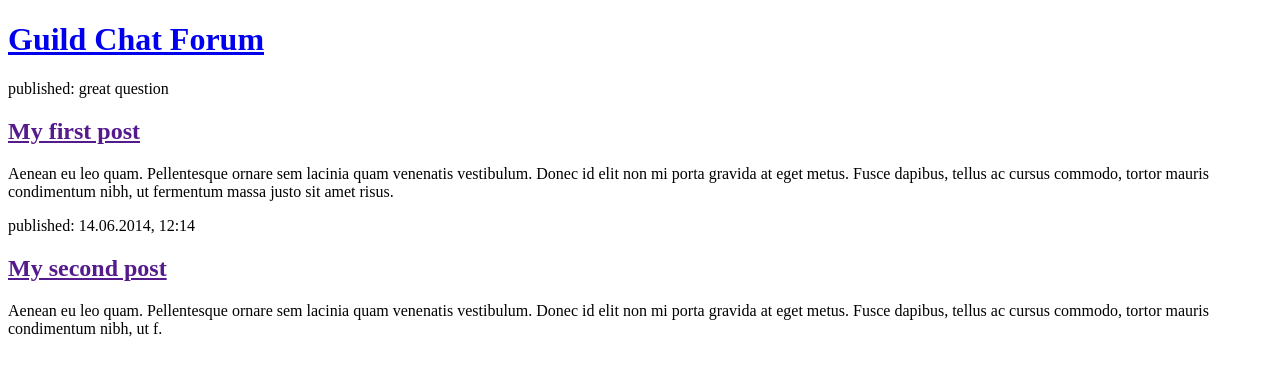
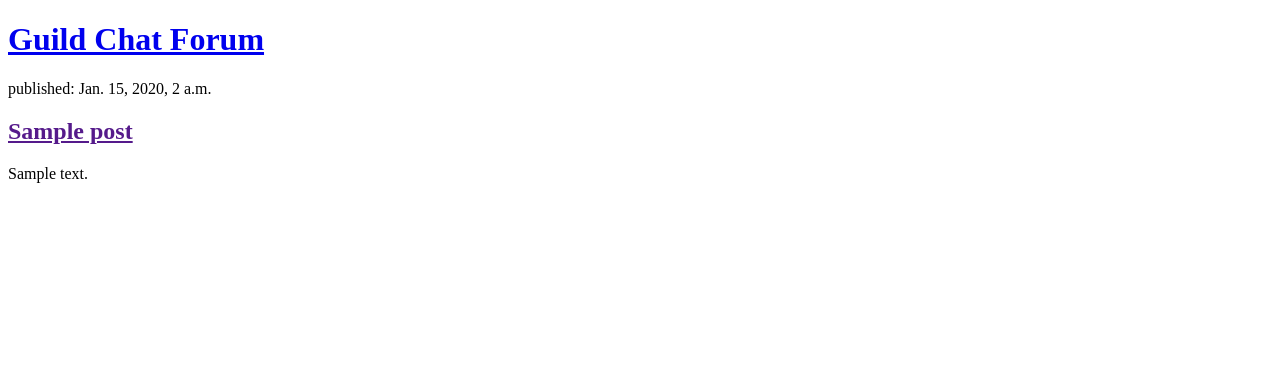
Before and after one commit to Sinakor/my-first-forum, a Django app: template guildsite/forum/templates/forum/post_list.html in a window 1280 px wide. Shown: the top 376 px of the page. Run offline with Django 3.2, Linux system fonts and the light colour scheme; the template is opened without the code that fills it: values that come from a table or form of the project are taken from there, others are empty; tables that the repository leaves empty hold one stand-in row (values such as "Sample post").

Commit message:
modified templates to display posts from database

```diff
--- a/guildsite/forum/templates/forum/post_list.html
+++ b/guildsite/forum/templates/forum/post_list.html
@@ -9,17 +9,12 @@
     <div>
         <h1><a href="/">Guild Chat Forum</a></h1>
     </div>
-
+    {% for post in posts %}
     <div>
-        <p>published: great question</p>
-        <h2><a href="">My first post</a></h2>
-        <p>Aenean eu leo quam. Pellentesque ornare sem lacinia quam venenatis vestibulum. Donec id elit non mi porta gravida at eget metus. Fusce dapibus, tellus ac cursus commodo, tortor mauris condimentum nibh, ut fermentum massa justo sit amet risus.</p>
+        <p>published: {{ post.published_date }}</p>
+        <h2><a href="">{{ post.title }}</a></h2>
+        <p>{{ post.text|linebreaksbr }}</p>
     </div>
-
-    <div>
-        <p>published: 14.06.2014, 12:14</p>
-        <h2><a href="">My second post</a></h2>
-        <p>Aenean eu leo quam. Pellentesque ornare sem lacinia quam venenatis vestibulum. Donec id elit non mi porta gravida at eget metus. Fusce dapibus, tellus ac cursus commodo, tortor mauris condimentum nibh, ut f.</p>
-    </div>
+    {% endfor %}
 </body>
 </html>
--- a/guildsite/forum/views.py
+++ b/guildsite/forum/views.py
@@ -1,4 +1,7 @@
 from django.shortcuts import render
+from django.utils import timezone
+from .models import Post
 
 def post_list(request):
-    return render(request, 'forum/post_list.html', {})
+	posts = Post.objects.filter(published_date__lte=timezone.now()).order_by('published_date')
+	return render(request, 'forum/post_list.html', {'posts': posts})
```
